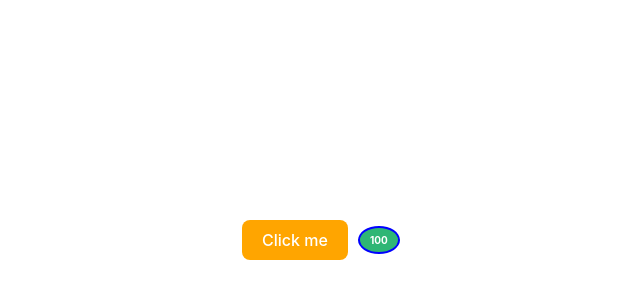
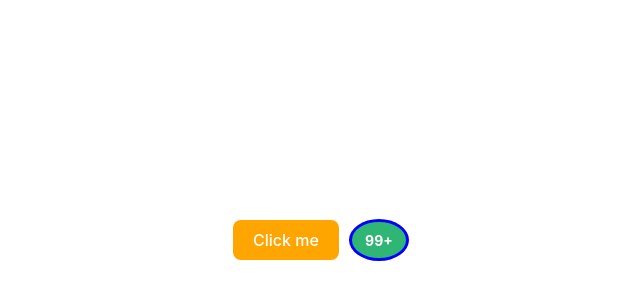
Before and after one commit to MoisGames/test-react-ts-button-counter, a React (Vite) app: page / in a window 1280 px wide. Shown: the part 160-460 px from the top of the page, without its empty margins (319-959 px from the left). Built offline with nearby package versions, Linux system fonts and the light colour scheme.

Commit message:
feat изменил поле value на поле quantity.
А также если число на входе больше 99 то пишем 99+, если строка больше 3 то обрезаем до 3 символов.

Исправил стори

```diff
--- a/src/components/Button/Button.tsx
+++ b/src/components/Button/Button.tsx
@@ -24,7 +24,7 @@ const Button: React.FC<ButtonProps> = ({ onClick, isLoading = false }) => {
           'Click me'
         )}
       </button>
-      <Counter value={100} theme='primary' size={16} stroke={true}/>
+      <Counter quantity={100} theme='primary' size={24} stroke={true}/>
     </div>
   );
 };
--- a/src/components/Counter/Counter.tsx
+++ b/src/components/Counter/Counter.tsx
@@ -1,18 +1,29 @@
-// src/components/Counter/Counter.tsx
-
 import React from 'react';
 import './Counter.styl';
 
 interface CounterProps {
-  value: number;
+  quantity: number | string;
   theme?: 'primary' | 'secondary';
   size?: 8 | 12 | 16 | 20 | 24;
   stroke?: boolean;
 }
 
-const Counter: React.FC<CounterProps> = ({ value, theme = 'primary', size = 16, stroke = false }) => {
-  const valueStr = value.toString();
-  const charCount = valueStr.length;
+const Counter: React.FC<CounterProps> = ({ quantity, theme = 'primary', size = 16, stroke = false }) => {
+  let displayValue: string;
+
+  if (typeof quantity === 'number') {
+    if (quantity > 99) {
+      displayValue = '99+';
+    } else {
+      displayValue = quantity.toString();
+    }
+  } else if (typeof quantity === 'string') {
+    displayValue = quantity.length > 3 ? quantity.substring(0, 3) : quantity;
+  } else {
+    displayValue = '';
+  }
+
+  const charCount = displayValue.length;
 
   let valueClassName = '';
   if (charCount === 1) {
@@ -25,7 +36,7 @@ const Counter: React.FC<CounterProps> = ({ value, theme = 'primary', size = 16,
 
   return (
     <div className={`counter counter--${theme} counter--size-${size} ${stroke ? 'counter--stroke' : ''}`}>
-      <span className={`counter__value ${valueClassName}`}>{value}</span>
+      <span className={`counter__value ${valueClassName}`}>{displayValue}</span>
     </div>
   );
 };
```
Also changed, not shown: 1 other file (tests, documents, lock files or other folders).
